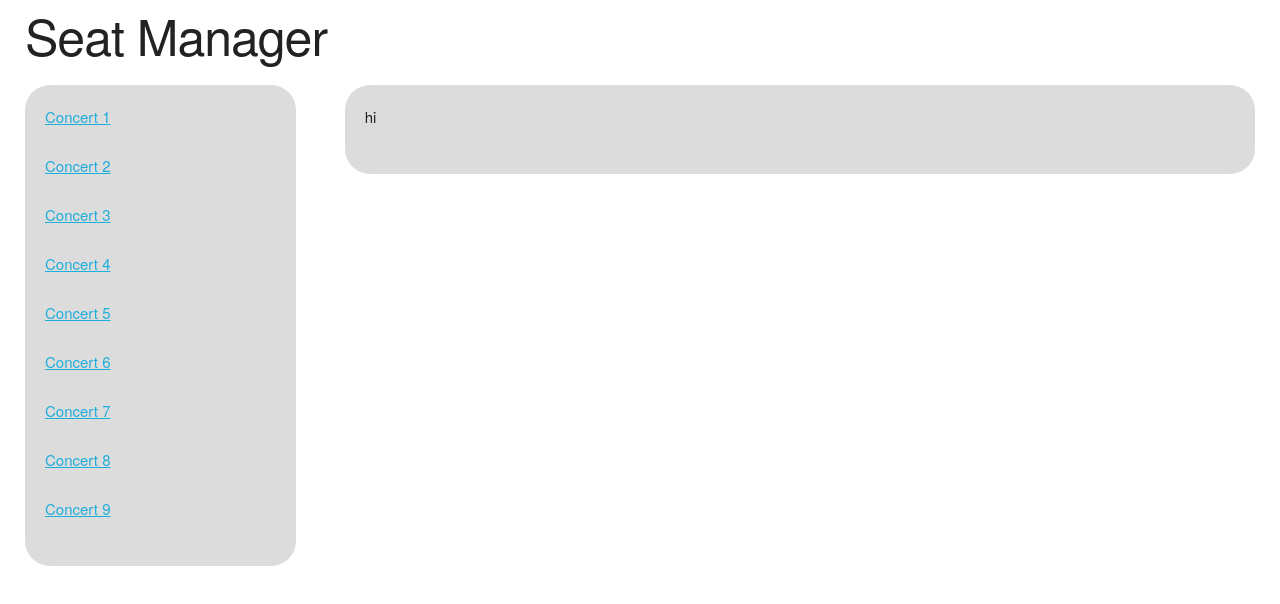
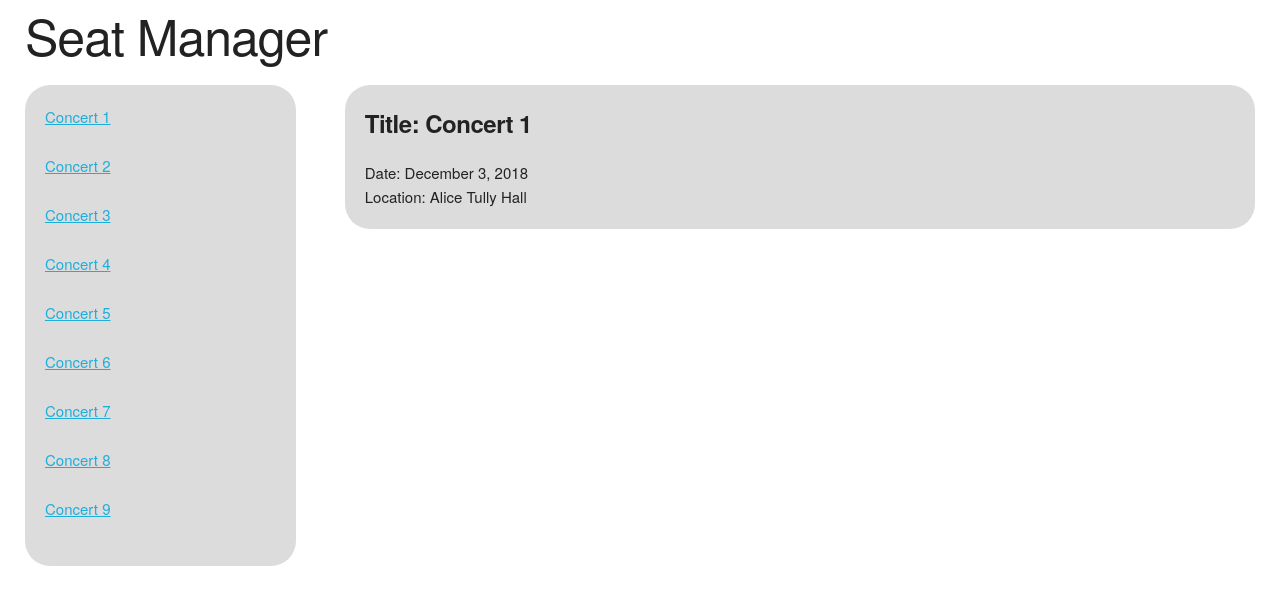
Before and after one commit to christafaa/react-seat-app, a React (Create React App) app: page / in a window 1280 px wide. Shown: the top 604 px of the page. Built offline with nearby package versions, Linux system fonts and the light colour scheme.

Commit message:
create seat and row components

```diff
--- a/src/components/SeatMap.js
+++ b/src/components/SeatMap.js
@@ -1,10 +1,19 @@
 import React, { Component } from 'react';
 
 export default class SeatMap extends Component {
+
+  createRows = () => {
+
+  }
+
   render() {
+
     return (
       <div className="nine columns">
-        <p>hi</p>
+        <h5><strong>Title: {this.props.concert.title}</strong></h5>
+        Date: {this.props.concert.date}<br/>
+        Location: {this.props.concert.venue}<br/>
+        {this.createRows()}
       </div>
     )
   }
--- a/src/containers/ConcertsContainer.js
+++ b/src/containers/ConcertsContainer.js
@@ -8,8 +8,20 @@ export default class ConcertsContainer extends Component {
     super(props);
 
     this.state = {
+      selectedConcert: {},
       concerts: [
-        {title: "Concert 1"},
+        {
+          title: "Concert 1",
+          date: "December 3, 2018",
+          venue: "Alice Tully Hall",
+          attendees: [],
+          seats: [
+            {number: 1, attendee_id: null}, {number: 2, attendee_id: null}, {number: 3, attendee_id: null}, {number: 4, attendee_id: null}, {number: 5, attendee_id: null},
+            {number: 6, attendee_id: null}, {number: 7, attendee_id: null}, {number: 8, attendee_id: null}, {number: 9, attendee_id: null}, {number: 10, attendee_id: null},
+            {number: 11, attendee_id: null}, {number: 12, attendee_id: null}, {number: 13, attendee_id: null}, {number: 14, attendee_id: null}, {number: 15, attendee_id: null},
+            {number: 16, attendee_id: null}, {number: 17, attendee_id: null}, {number: 18, attendee_id: null}, {number: 19, attendee_id: null}, {number: 20, attendee_id: null}
+          ]
+        },
         {title: "Concert 2"},
         {title: "Concert 3"},
         {title: "Concert 4"},
@@ -36,7 +48,7 @@ export default class ConcertsContainer extends Component {
             {this.renderConcerts()}
           </div>
         </span>
-        <SeatMap />
+        <SeatMap concert={this.state.concerts[0]}/>
       </React.Fragment>
     )
   }
```
Also changed, not shown: src/components/Row.js (added, +9 -0 lines), src/components/Seat.js (added, +9 -0 lines).
